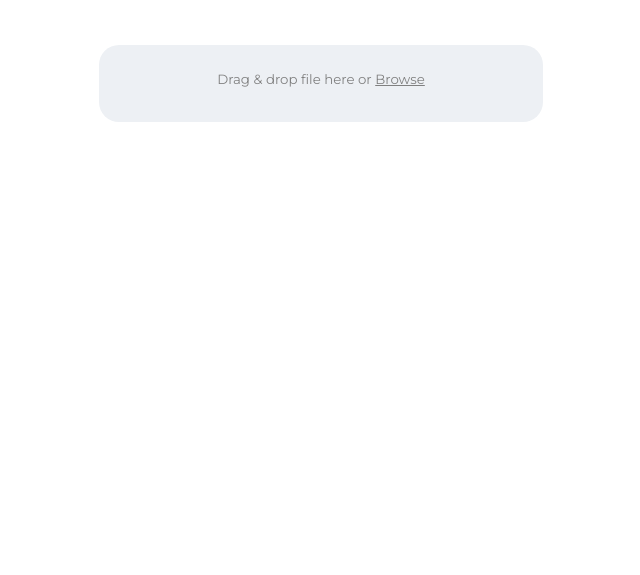
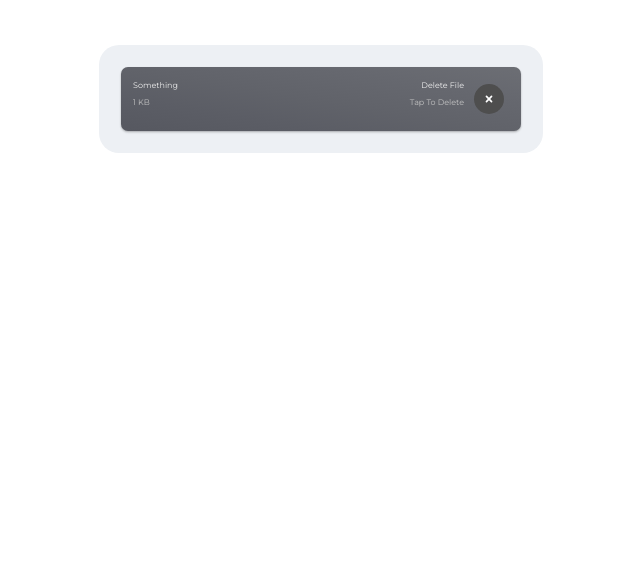
Before and after one commit to Saff-Elli-Khan/Epic-file, a plain HTML site: page index.html in a window 1280 px wide. Shown: the part 225-800 px from the top of the page, without its empty margins (319-959 px from the left). Drawn offline with Linux system fonts and the light colour scheme.

Commit message:
Update index.html

```diff
--- a/index.html
+++ b/index.html
@@ -111,49 +111,49 @@
       });
 
       //Server Configuration
-      // file.server_config({
-      //   url: "http://localhost/",
+      file.server_config({
+        url: "http://localhost/",
 
-      //   //Upload (Process) File Headers & Post Data
-      //   process: {
-      //     endpoint: "index.php",
-      //     headers: {
-      //       "x-token": "testingtoken123"
-      //     },
-      //     post: {
-      //       token: "x-token-here"
-      //     }
-      //   },
+        //Upload (Process) File Headers & Post Data
+        process: {
+          endpoint: "index.php",
+          headers: {
+            "x-token": "testingtoken123"
+          },
+          post: {
+            token: "x-token-here"
+          }
+        },
 
-      //   //Delete (Revert) File Headers & Post Data
-      //   revert: {
-      //     endpoint: "index.php",
-      //     headers: {
-      //       "x-token": "testingtoken123"
-      //     },
-      //     post: {
-      //       token: "x-token-here"
-      //     }
-      //   }
-      // });
+        //Delete (Revert) File Headers & Post Data
+        revert: {
+          endpoint: "index.php",
+          headers: {
+            "x-token": "testingtoken123"
+          },
+          post: {
+            token: "x-token-here"
+          }
+        }
+      });
 
       //Already Loaded Files
-      // file.load([
-      //   //First File
-      //   {
-      //     name: "Something",
-      //     size: 1000,
-      //     src: "./assets/img/logo.png"
-      //   }
-      //   // //Second File
-      //   // {
-      //   //   reference: 1001, //A Unique File ID From Server (Used To Delete File From Server)
-      //   //   name: "Something",
-      //   //   size: 1000,
-      //   //   src: "fileSource.jpg"
-      //   // }
-      //   // //And So on...
-      // ]);
+      file.load([
+        //First File
+        {
+          name: "Something",
+          size: 1000,
+          src: "./assets/img/logo.png"
+        }
+        // //Second File
+        // {
+        //   reference: 1001, //A Unique File ID From Server (Used To Delete File From Server)
+        //   name: "Something",
+        //   size: 1000,
+        //   src: "fileSource.jpg"
+        // }
+        // //And So on...
+      ]);
     </script>
   </body>
 </html>
```
